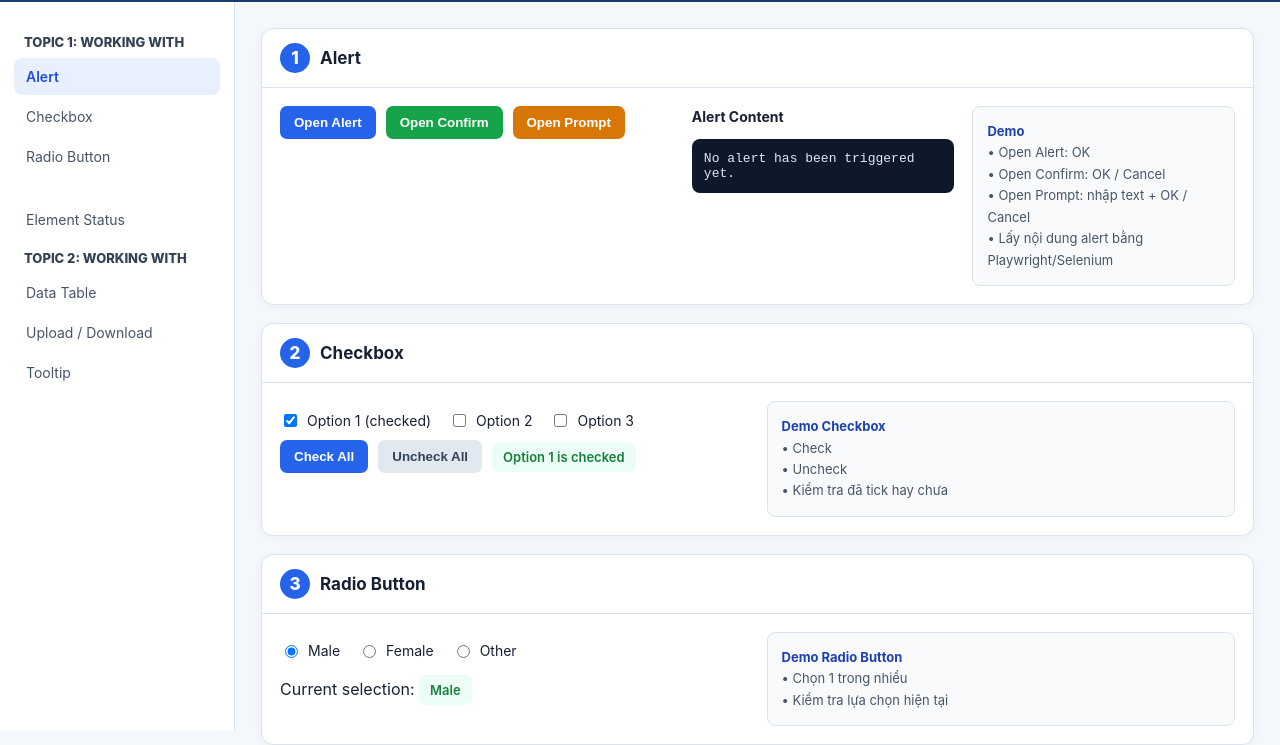
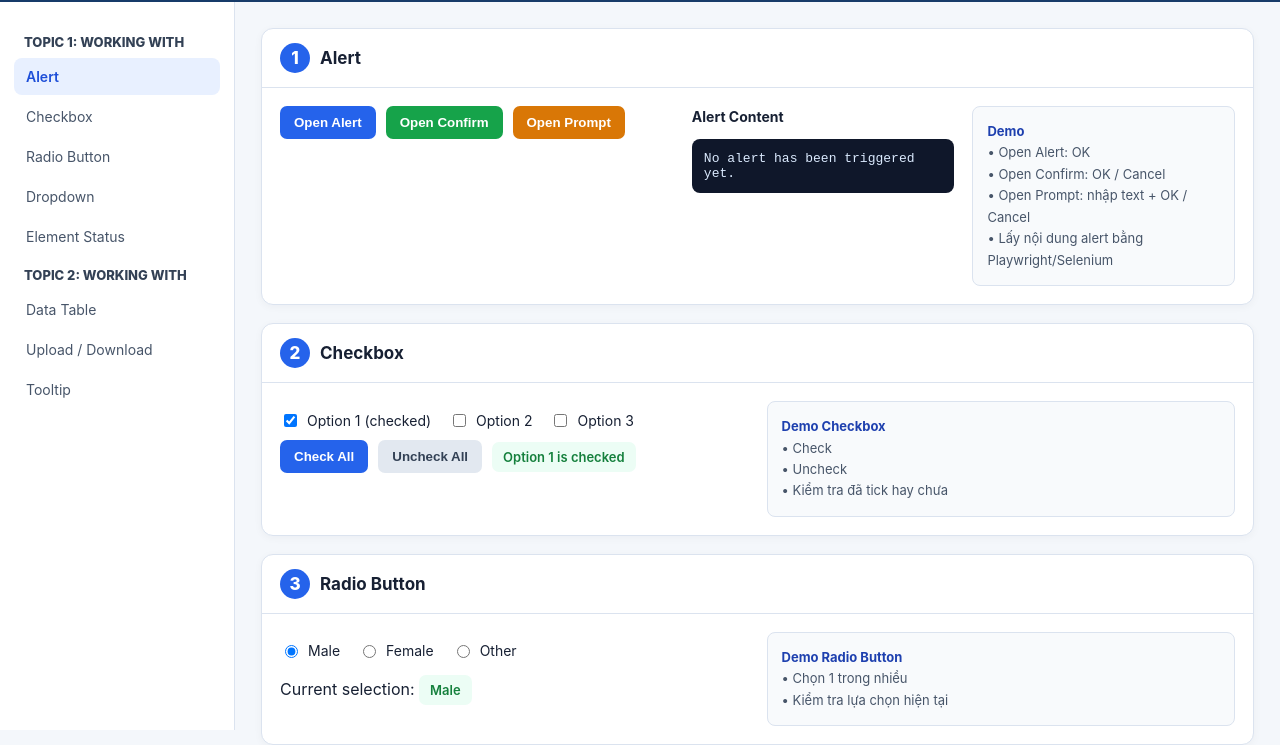
Before and after one commit to 22bi13342/Gr3-TestUI, a plain HTML site: page index.html in a window 1280 px wide. Shown: the part 70-815 px from the top of the page. Drawn offline with Linux system fonts and the light colour scheme.

Commit message:
Update index.html

```diff
--- a/index.html
+++ b/index.html
@@ -68,7 +68,7 @@ footer{text-align:center;color:#64748b;font-size:12px;padding:25px}
     <a href="#alert" class="active">Alert</a>
     <a href="#checkbox">Checkbox</a>
     <a href="#radio">Radio Button</a>
-    <a href="#dropdown"Dropdown</a>
+    <a href="#dropdown">Dropdown</a>
     <a href="#status">Element Status</a>
   </nav>
   <div class="nav-title">Topic 2: Working With</div>
```
